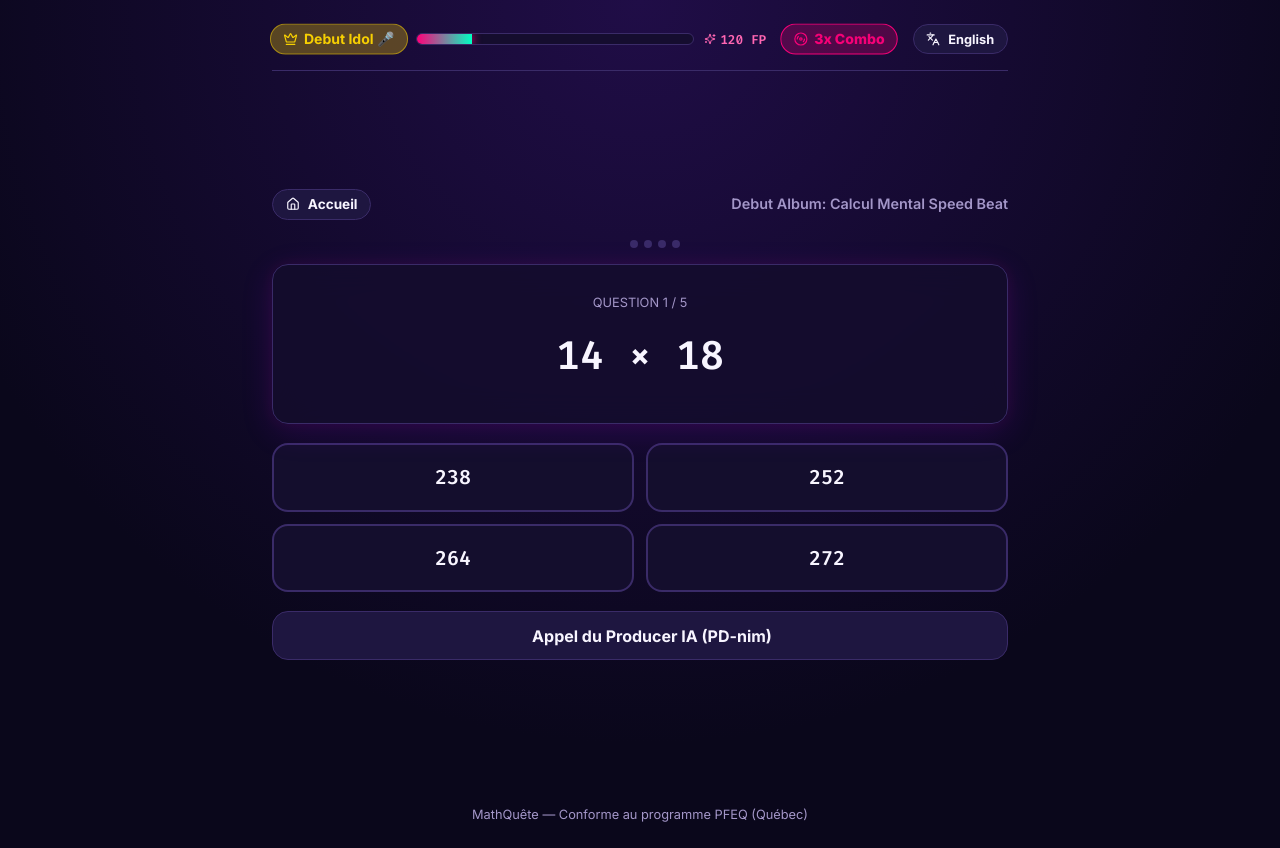
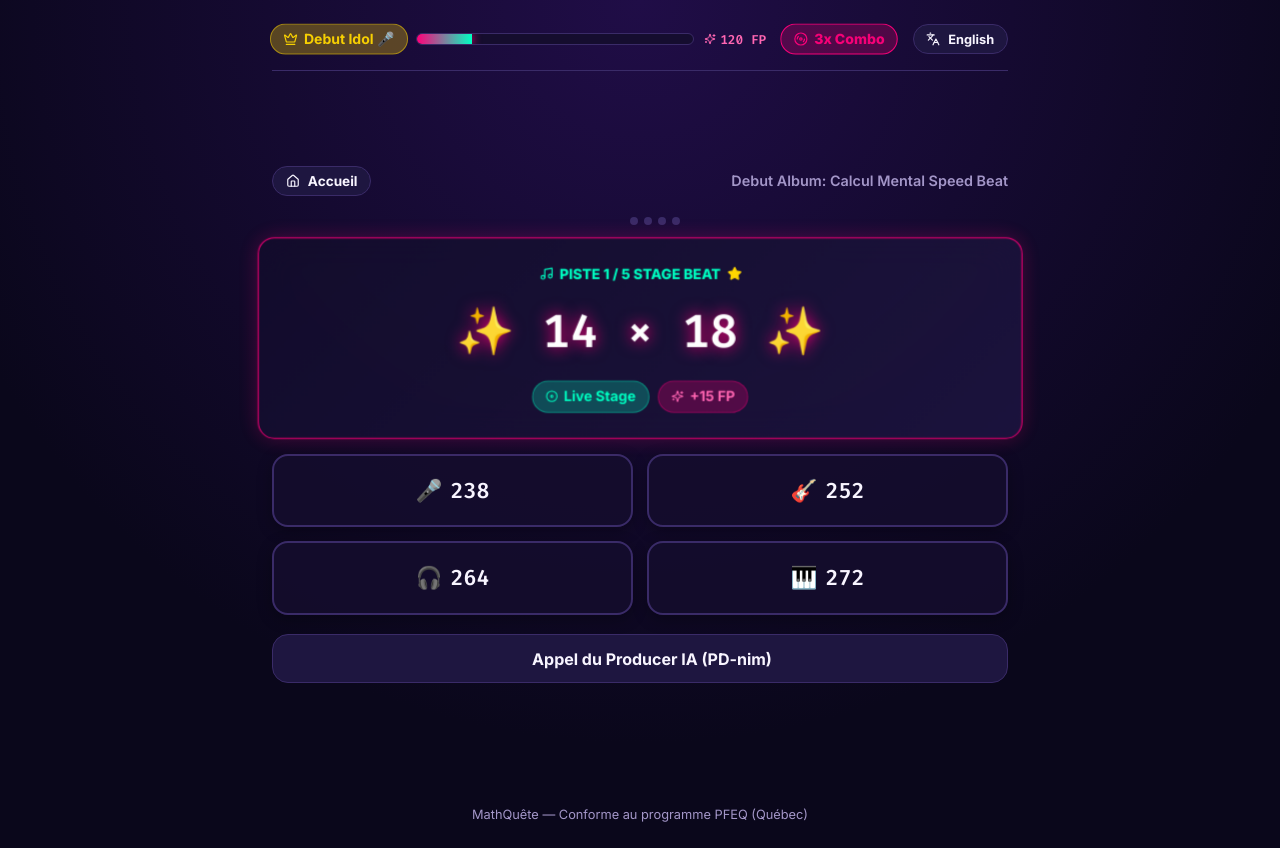
Before and after one commit to aivoarm/math, a React (Vite) app: page / in a window 1280 px wide. Both pictures are taken after a click on the element 640 px from the left and 429 px from the top of the page. Built offline with nearby package versions, Linux system fonts and the light colour scheme.

Commit message:
Add animated emojis, glowing lightstick effects, and celebratory choreo feedback to exercise screens

```diff
--- a/src/components/game/ChoiceGrid.jsx
+++ b/src/components/game/ChoiceGrid.jsx
@@ -1,31 +1,36 @@
 import React from 'react';
+
+const CHOICE_EMOJIS = ["🎤", "🎸", "🎧", "🎹"];
 
 export const ChoiceGrid = ({ choices, selectedChoice, isCorrect, correctAnswer, onSelect }) => {
   return (
-    <div style={{ display: 'grid', gridTemplateColumns: '1fr 1fr', gap: '12px', marginBottom: '1.2rem' }}>
+    <div style={{ display: 'grid', gridTemplateColumns: '1fr 1fr', gap: '14px', marginBottom: '1.2rem' }}>
       {choices.map((choice, idx) => {
         const isSelected = selectedChoice === choice;
         const isThisCorrectAnswer = choice === correctAnswer;
+        const emoji = CHOICE_EMOJIS[idx % CHOICE_EMOJIS.length];
 
-        let background = 'var(--bg-card)';
+        let background = 'rgba(20, 14, 45, 0.85)';
         let borderColor = 'var(--border)';
         let textColor = 'var(--text)';
+        let transform = 'none';
 
         if (selectedChoice !== null) {
           if (isSelected) {
             if (isCorrect) {
-              background = 'var(--green-glow)';
-              borderColor = 'var(--green)';
-              textColor = 'var(--green)';
+              background = 'var(--kpop-mint-glow)';
+              borderColor = 'var(--kpop-mint)';
+              textColor = 'var(--kpop-mint)';
+              transform = 'scale(1.05)';
             } else {
-              background = 'var(--red-glow)';
-              borderColor = 'var(--red)';
-              textColor = 'var(--red)';
+              background = 'rgba(255, 0, 122, 0.25)';
+              borderColor = 'var(--kpop-pink)';
+              textColor = '#FF66B2';
             }
           } else if (isThisCorrectAnswer) {
-            background = 'var(--green-glow)';
-            borderColor = 'var(--green)';
-            textColor = 'var(--green)';
+            background = 'var(--kpop-mint-glow)';
+            borderColor = 'var(--kpop-mint)';
+            textColor = 'var(--kpop-mint)';
           }
         }
 
@@ -38,16 +43,24 @@ export const ChoiceGrid = ({ choices, selectedChoice, isCorrect, correctAnswer,
               background,
               border: `2px solid ${borderColor}`,
               color: textColor,
-              padding: '1.2rem',
+              padding: '1.3rem 1rem',
               borderRadius: 'var(--radius)',
-              fontSize: '1.25rem',
-              fontWeight: 700,
+              fontSize: '1.35rem',
+              fontWeight: 800,
               fontFamily: 'var(--font-mono)',
-              transition: 'all 0.2s ease',
-              opacity: selectedChoice !== null && !isSelected && !isThisCorrectAnswer ? 0.4 : 1
+              transition: 'all 0.2s cubic-bezier(0.175, 0.885, 0.32, 1.275)',
+              transform,
+              display: 'flex',
+              alignItems: 'center',
+              justifyContent: 'center',
+              gap: '8px',
+              boxShadow: isSelected && isCorrect ? '0 0 20px var(--kpop-mint)' : '0 4px 15px rgba(0,0,0,0.3)',
+              opacity: selectedChoice !== null && !isSelected && !isThisCorrectAnswer ? 0.35 : 1
             }}
           >
-            {choice}
+            <span>{emoji}</span>
+            <span>{choice}</span>
+            {isSelected && isCorrect && <span>🎉</span>}
           </button>
         );
       })}
--- a/src/components/game/QuestionCard.jsx
+++ b/src/components/game/QuestionCard.jsx
@@ -1,14 +1,31 @@
 import React from 'react';
+import { Sparkles, Music, Star, Disc } from 'lucide-react';
 
 export const QuestionCard = ({ problem, index, total }) => {
   return (
-    <div className="card" style={{ textAlign: 'center', marginBottom: '1.2rem', position: 'relative' }}>
-      <span style={{ fontSize: '0.8rem', color: 'var(--text-muted)', textTransform: 'uppercase', tracking: '0.05em' }}>
-        Question {index + 1} / {total}
-      </span>
-      <h2 style={{ fontSize: '2.5rem', fontWeight: 800, margin: '0.8rem 0', fontFamily: 'var(--font-mono)', color: 'var(--cyan)' }}>
-        {problem.qDisplay}
+    <div
+      className="card pulse"
+      style={{
+        textAlign: 'center',
+        marginBottom: '1.2rem',
+        position: 'relative',
+        background: 'linear-gradient(135deg, rgba(20,14,45,0.9) 0%, rgba(30,22,64,0.9) 100%)',
+        borderColor: 'var(--kpop-pink)',
+        boxShadow: '0 0 20px var(--kpop-pink-glow)'
+      }}
+    >
+      <div style={{ display: 'flex', alignItems: 'center', justifyContent: 'center', gap: '6px', color: 'var(--kpop-mint)', fontSize: '0.85rem', fontWeight: 800, textTransform: 'uppercase', tracking: '0.08em' }}>
+        <Music size={14} className="animate-bounce" /> Piste {index + 1} / {total} Stage Beat <Star size={14} fill="var(--kpop-gold)" color="var(--kpop-gold)" />
+      </div>
+
+      <h2 style={{ fontSize: '2.8rem', fontWeight: 900, margin: '0.8rem 0', fontFamily: 'var(--font-mono)', color: '#FFF', textShadow: '0 0 15px var(--kpop-pink)' }}>
+        ✨ {problem.qDisplay} ✨
       </h2>
+
+      <div style={{ display: 'flex', justifyContent: 'center', gap: '8px', fontSize: '0.8rem', color: 'var(--text-muted)' }}>
+        <span className="badge badge-mint"><Disc size={12} className="animate-spin" /> Live Stage</span>
+        <span className="badge badge-pink"><Sparkles size={12} /> +{problem.xpPerProblem || 15} FP</span>
+      </div>
     </div>
   );
 };
--- a/src/components/game/StepBreakdown.jsx
+++ b/src/components/game/StepBreakdown.jsx
@@ -1,36 +1,49 @@
 import React from 'react';
-import { CheckCircle2, XCircle, Lightbulb } from 'lucide-react';
+import { PartyPopper, Flame, Sparkles } from 'lucide-react';
 
 export const StepBreakdown = ({ strategy, steps, isCorrect, lang }) => {
   return (
     <div
       className="card"
       style={{
-        borderColor: isCorrect ? 'var(--green)' : 'var(--amber)',
-        background: isCorrect ? 'var(--green-glow)' : 'rgba(245, 158, 11, 0.1)',
+        borderColor: isCorrect ? 'var(--kpop-mint)' : 'var(--kpop-gold)',
+        background: isCorrect ? 'var(--kpop-mint-glow)' : 'rgba(255, 215, 0, 0.12)',
         marginBottom: '1.2rem',
-        animation: 'pulseGlow 0.5s ease-out'
+        animation: 'pulseGlow 0.4s ease-out'
       }}
     >
       <div style={{ display: 'flex', alignItems: 'center', gap: '8px', marginBottom: '0.8rem' }}>
         {isCorrect ? (
-          <CheckCircle2 color="var(--green)" size={20} />
+          <PartyPopper color="var(--kpop-mint)" size={22} className="animate-bounce" />
         ) : (
-          <XCircle color="var(--amber)" size={20} />
+          <Flame color="var(--kpop-gold)" size={22} />
         )}
-        <h4 style={{ fontSize: '1rem', fontWeight: 700 }}>
-          {lang === 'fr' ? 'Méthode recommandée' : 'Recommended Strategy'}
+        <h4 style={{ fontSize: '1.1rem', fontWeight: 800, color: isCorrect ? 'var(--kpop-mint)' : 'var(--kpop-gold)' }}>
+          {isCorrect
+            ? (lang === 'fr' ? '💖 DAEBAK ! PERFORMANCE PARFAITE 🌟' : '💖 DAEBAK! PERFECT PERFORMANCE 🌟')
+            : (lang === 'fr' ? '⚡ Chorégraphie de Révision (Méthode)' : '⚡ Revision Choreo (Method)')}
         </h4>
       </div>
 
-      <p style={{ fontSize: '0.95rem', color: 'var(--text)', marginBottom: '0.8rem', fontStyle: 'italic' }}>
+      <p style={{ fontSize: '0.98rem', color: 'var(--text)', marginBottom: '0.8rem', fontStyle: 'italic', fontWeight: 600 }}>
         {strategy}
       </p>
 
-      <div style={{ background: 'var(--bg-card)', padding: '0.8rem 1rem', borderRadius: '8px', border: '1px solid var(--border)' }}>
+      <div style={{ background: 'var(--bg-card)', padding: '1rem', borderRadius: '12px', border: '1px solid var(--border)', display: 'flex', flexDirection: 'column', gap: '6px' }}>
         {steps.map((step, idx) => (
-          <div key={idx} style={{ fontFamily: 'var(--font-mono)', fontSize: '0.9rem', color: 'var(--cyan)', margin: '4px 0' }}>
-            → {step}
+          <div
+            key={idx}
+            style={{
+              fontFamily: 'var(--font-mono)',
+              fontSize: '0.95rem',
+              color: 'var(--kpop-pink)',
+              fontWeight: 700,
+              display: 'flex',
+              alignItems: 'center',
+              gap: '6px'
+            }}
+          >
+            <Sparkles size={14} color="var(--kpop-gold)" /> {step}
           </div>
         ))}
       </div>
```
Also changed, not shown: 3 other files (tests, documents, lock files or other folders).
